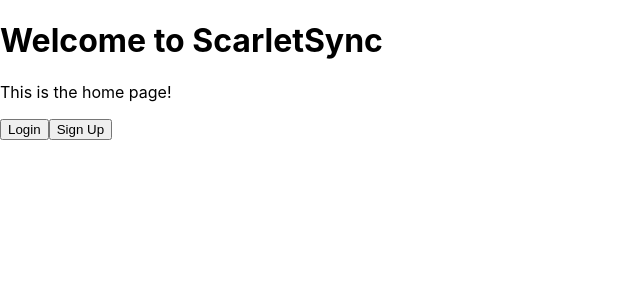
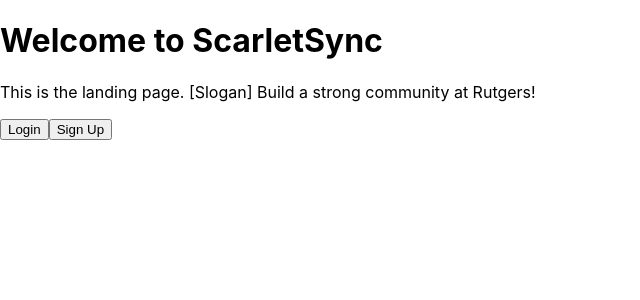
Before and after one commit to ananya-nadendla/ScarletSync, a React (Create React App) app: page / in a window 1280 px wide. Shown: the top 300 px of the page, without its empty margins (0-640 px from the left). Built offline with nearby package versions, Linux system fonts and the light colour scheme; no server answers.

Commit message:
renamed Home to Landing Page

```diff
--- a/src/App.js
+++ b/src/App.js
@@ -5,7 +5,7 @@
 import Login from "./components/Login";
 import Signup from "./components/Signup";
 import ResetPassword from "./components/ResetPassword";
-import Home from "./components/Home";
+import LandingPage from "./components/LandingPage";
 import ProfilePage from "./components/ProfilePage";
 import Dashboard from "./components/Dashboard";
 
@@ -24,7 +24,7 @@
   return (
     <Router>
       <Routes>
-        <Route path="/" element={<Home />} />
+        <Route path="/" element={<LandingPage />} />
         <Route path="/login" element={<Login />} />
         <Route path="/signup" element={<Signup />} />
         <Route path="/reset-password" element={<ResetPassword />} />
--- a/src/components/Home.js
+++ b/src/components/LandingPage.js
@@ -1,12 +1,12 @@
-// src/components/Home.js
+// src/components/LandingPage.js
 import React from "react";
 import { Link } from "react-router-dom"; // Import Link component from react-router-dom
 
-const Home = () => {
+const LandingPage = () => {
   return (
     <div>
       <h1>Welcome to ScarletSync</h1>
-      <p>This is the home page!</p>
+      <p>This is the landing page. [Slogan] Build a strong community at Rutgers!</p>
 
       {/* Navigation links to login and sign-up pages */}
       <div>
@@ -21,4 +21,4 @@
   );
 };
 
-export default Home;
+export default LandingPage;
```
